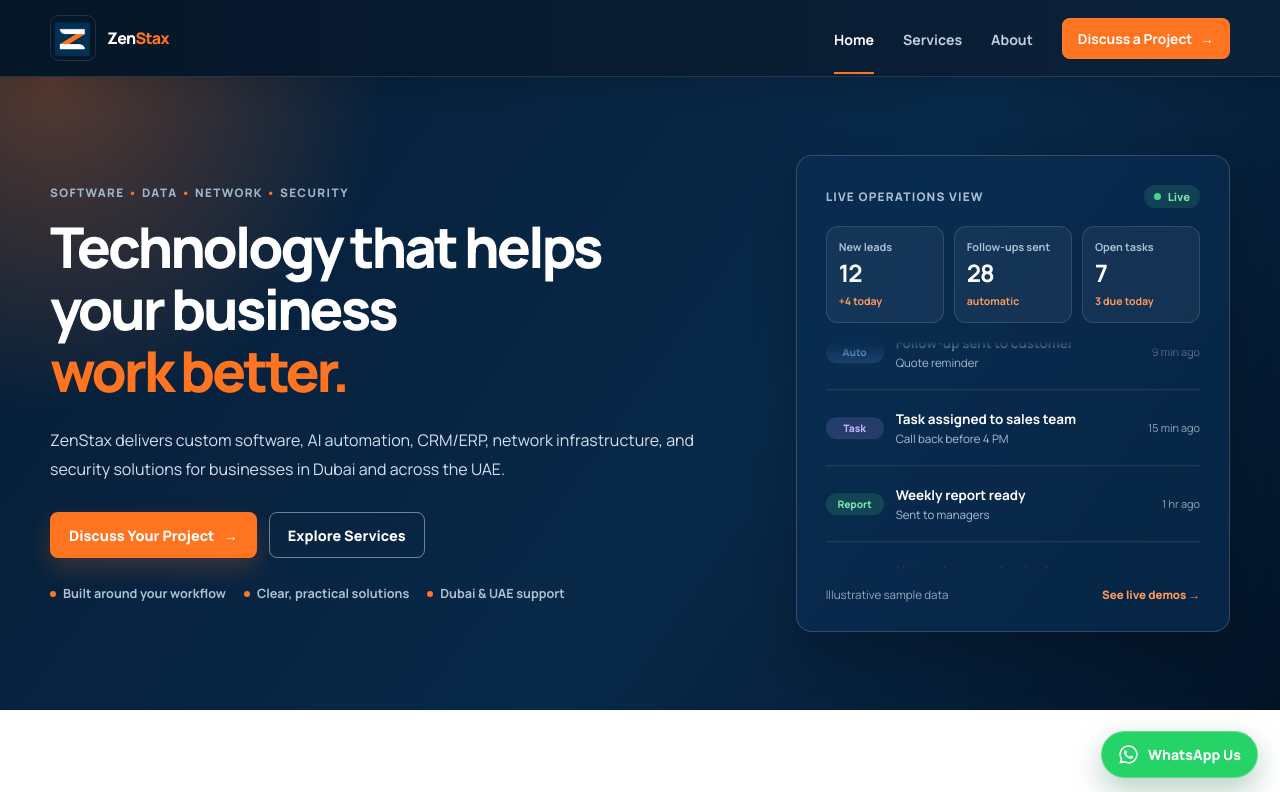
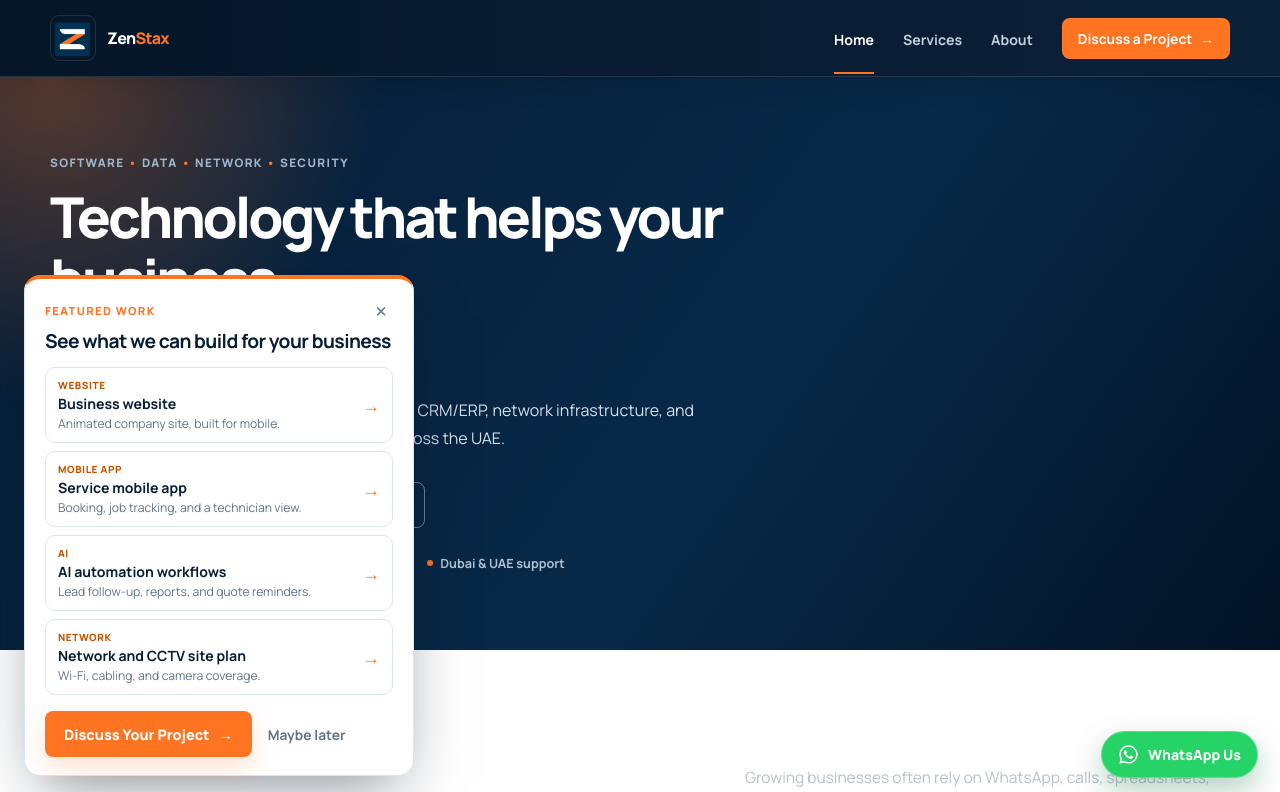
Before and after one commit to SyedShuaibAejaz/ZenStax---Next, a Next.js app: page / in a window 1280 px wide. Shown: the top 792 px of the page. Built offline with nearby package versions, Linux system fonts and the light colour scheme.

Commit message:
Add one-time featured work popup and remove the live hero card

```diff
--- a/app/home-motion.module.css
+++ b/app/home-motion.module.css
@@ -1,3 +1,5 @@
+.heroSingle.heroSingle{grid-template-columns:minmax(0,860px)}
+
 .demos{padding:88px 0;background:#f4f7fa}
 .demosHead{max-width:720px;margin-bottom:40px}
 .demosHead h2{margin:8px 0 12px}
@@ -15,13 +17,11 @@
 
 @keyframes rise{from{opacity:0;transform:translateY(18px)}}
 @keyframes riseSlide{from{transform:translateY(22px)}}
-@keyframes slideIn{from{opacity:0;transform:translateX(28px)}}
 @keyframes reveal{from{opacity:0;transform:translateY(28px)}}
 
 @media (prefers-reduced-motion:no-preference){
   .rise{animation:rise .7s cubic-bezier(.2,.7,.2,1) backwards;animation-delay:calc(var(--d,0) * 90ms)}
   .riseSlide{animation:riseSlide .8s cubic-bezier(.2,.7,.2,1) backwards;animation-delay:calc(var(--d,0) * 90ms)}
-  .slideIn{animation:slideIn .9s cubic-bezier(.2,.7,.2,1) .25s backwards}
 
   @supports (animation-timeline:view()){
     .reveal{animation:reveal linear backwards;animation-timeline:view();animation-range:entry calc(var(--i,0) * 8%) entry calc(45% + var(--i,0) * 8%)}
--- a/app/page.jsx
+++ b/app/page.jsx
@@ -1,5 +1,5 @@
 import Link from 'next/link';
-import HeroLiveCard from '../components/HeroLiveCard';
+import PromoPopup from '../components/PromoPopup';
 import styles from './home-motion.module.css';
 
 export const metadata = {
@@ -140,7 +140,7 @@ export default function HomePage() {
       />
 
       <section className='hero'>
-        <div className='container hero-layout'>
+        <div className={`container hero-layout ${styles.heroSingle}`}>
           <div className='hero-content'>
             <p className={`eyebrow ${styles.rise}`} style={{ '--d': 0 }}>
               Software <span>•</span> Data <span>•</span> Network{' '}
@@ -175,8 +175,6 @@ export default function HomePage() {
               <span>Dubai & UAE support</span>
             </div>
           </div>
-
-          <HeroLiveCard />
         </div>
       </section>
 
@@ -508,6 +506,8 @@ export default function HomePage() {
           </Link>
         </div>
       </section>
+
+      <PromoPopup />
     </>
   );
 }
--- /dev/null
+++ b/components/PromoPopup.jsx
@@ -0,0 +1,122 @@
+'use client';
+
+import Link from 'next/link';
+import { useEffect, useState } from 'react';
+import styles from './promo-popup.module.css';
+
+const STORAGE_KEY = 'zenstax-promo-seen';
+const DELAY_MS = 5000;
+
+const items = [
+  {
+    tag: 'Website',
+    title: 'Business website',
+    text: 'Animated company site, built for mobile.',
+    href: '/demos/business-website',
+  },
+  {
+    tag: 'Mobile app',
+    title: 'Service mobile app',
+    text: 'Booking, job tracking, and a technician view.',
+    href: '/demos/mobile-app',
+  },
+  {
+    tag: 'AI',
+    title: 'AI automation workflows',
+    text: 'Lead follow-up, reports, and quote reminders.',
+    href: '/demos/ai-automation',
+  },
+  {
+    tag: 'Network',
+    title: 'Network and CCTV site plan',
+    text: 'Wi-Fi, cabling, and camera coverage.',
+    href: '/demos/network-security',
+  },
+];
+
+export default function PromoPopup() {
+  const [open, setOpen] = useState(false);
+
+  useEffect(() => {
+    try {
+      if (window.localStorage.getItem(STORAGE_KEY)) {
+        return undefined;
+      }
+    } catch {
+      return undefined;
+    }
+
+    const timer = window.setTimeout(() => {
+      try {
+        window.localStorage.setItem(STORAGE_KEY, String(Date.now()));
+      } catch {
+        return;
+      }
+
+      setOpen(true);
+    }, DELAY_MS);
+
+    return () => window.clearTimeout(timer);
+  }, []);
+
+  if (!open) {
+    return null;
+  }
+
+  return (
+    <aside
+      className={styles.card}
+      aria-label='Featured work'
+      onKeyDown={(event) => {
+        if (event.key === 'Escape') {
+          setOpen(false);
+        }
+      }}
+    >
+      <div className={styles.top}>
+        <p className={styles.label}>Featured work</p>
+        <button
+          type='button'
+          className={styles.close}
+          aria-label='Close featured work'
+          onClick={() => setOpen(false)}
+        >
+          ×
+        </button>
+      </div>
+
+      <h2 className={styles.title}>See what we can build for your business</h2>
+
+      <ul className={styles.list}>
+        {items.map((item) => (
+          <li key={item.href}>
+            <Link href={item.href} className={styles.item}>
+              <span className={styles.itemText}>
+                <span className={styles.tag}>{item.tag}</span>
+                <strong>{item.title}</strong>
+                <small>{item.text}</small>
+              </span>
+              <span className={styles.arrow} aria-hidden='true'>
+                →
+              </span>
+            </Link>
+          </li>
+        ))}
+      </ul>
+
+      <div className={styles.actions}>
+        <Link href='/contact' className='button button-primary'>
+          Discuss Your Project
+          <span aria-hidden='true'>→</span>
+        </Link>
+        <button
+          type='button'
+          className={styles.later}
+          onClick={() => setOpen(false)}
+        >
+          Maybe later
+        </button>
+      </div>
+    </aside>
+  );
+}
--- /dev/null
+++ b/components/promo-popup.module.css
@@ -0,0 +1,34 @@
+.card{position:fixed;bottom:24px;left:24px;z-index:95;width:min(390px,calc(100vw - 48px));padding:20px 20px 18px;border:1px solid #dce5ed;border-top:4px solid #ff7420;border-radius:16px;background:#fff;box-shadow:0 24px 60px -18px rgba(3,19,38,.5)}
+.top{display:flex;align-items:center;justify-content:space-between;gap:10px}
+.label{margin:0;color:#ff7420;font-size:.7rem;font-weight:800;letter-spacing:.12em;text-transform:uppercase}
+.close{width:36px;height:36px;margin:-6px -6px -6px 0;border:0;border-radius:50%;background:transparent;color:#637488;font-size:1.5rem;line-height:1;cursor:pointer}
+.close:hover,.close:focus-visible{background:#eef3f8;color:#061d36}
+.title{margin:6px 0 14px;color:#061d36;font-size:1.2rem;letter-spacing:-.03em;line-height:1.25}
+
+.list{display:grid;gap:8px;margin:0 0 16px;padding:0;list-style:none}
+.item{display:grid;grid-template-columns:minmax(0,1fr) auto;gap:10px;align-items:center;padding:10px 12px;border:1px solid #dce5ed;border-radius:10px;color:inherit;text-decoration:none;transition:border-color .2s ease,transform .2s ease,box-shadow .2s ease}
+.item:hover,.item:focus-visible{border-color:#ff7420;transform:translateY(-2px);box-shadow:0 10px 22px -14px rgba(6,29,54,.4)}
+.itemText{min-width:0}
+.tag{display:block;margin-bottom:2px;color:#c25400;font-size:.62rem;font-weight:800;letter-spacing:.06em;text-transform:uppercase}
+.itemText strong{display:block;color:#061d36;font-size:.88rem}
+.itemText small{display:block;margin-top:2px;color:#637488;font-size:.76rem;line-height:1.4}
+.arrow{color:#ff7420;font-size:1.1rem;transition:transform .2s ease}
+.item:hover .arrow,.item:focus-visible .arrow{transform:translateX(4px)}
+
+.actions{display:flex;flex-wrap:wrap;gap:10px;align-items:center}
+.later{padding:10px 6px;border:0;background:none;color:#637488;font-size:.86rem;font-weight:700;cursor:pointer}
+.later:hover,.later:focus-visible{color:#061d36;text-decoration:underline}
+
+@keyframes cardIn{from{opacity:0;transform:translateY(24px)}}
+@media (prefers-reduced-motion:no-preference){
+  .card{animation:cardIn .5s cubic-bezier(.2,.7,.2,1)}
+}
+@media (max-width:560px){
+  .card{right:12px;bottom:80px;left:12px;width:auto;max-height:calc(100vh - 110px);overflow-y:auto;padding:16px 16px 14px}
+  .title{font-size:1.08rem}
+  .itemText small{display:none}
+}
+@media (prefers-reduced-motion:reduce){
+  .item,.arrow{transition:none}
+  .item:hover,.item:focus-visible{transform:none}
+}
```
